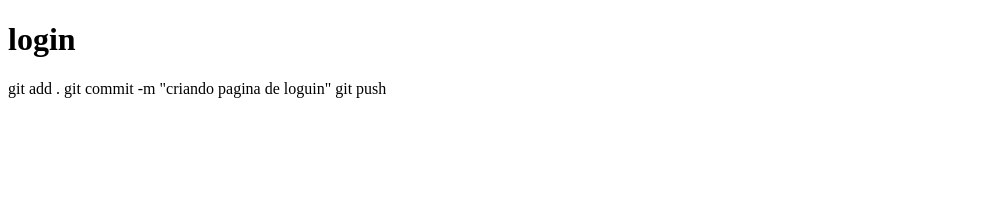
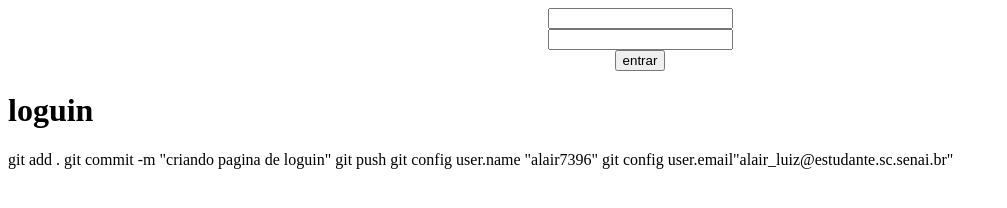
Before and after one commit to alair7396/apagar, a plain HTML site: page index.html in a window 1280 px wide. Shown: the whole page, without its empty margins (0-1007 px from the left). Drawn offline with Linux system fonts and the light colour scheme.

Commit message:
criando pagina de loguin

```diff
--- a/index.html
+++ b/index.html
@@ -4,11 +4,21 @@
     <meta charset="UTF-8">
     <meta name="viewport" content="width=device-width, initial-scale=1.0">
     <title>Document</title>
+    <link rel="stylesheet" href="style.css">
 </head>
 <body>
-    <h1>login</h1>
+    <div id="container">
+        <input type="text">
+        <input type="text">
+        <button>entrar</button>
+
+    </div>
+<h1>loguin</h1>
     git add .
     git commit -m "criando pagina de loguin"
     git push
+    git config user.name "alair7396"
+    git config user.email"alair_luiz@estudante.sc.senai.br"
+
 </body>
 </html>
--- /dev/null
+++ b/style.css
@@ -0,0 +1,7 @@
+
+#container{
+    display: flex;
+    flex-direction: column;
+    justify-content: center;
+    align-items: center;
+}
```
